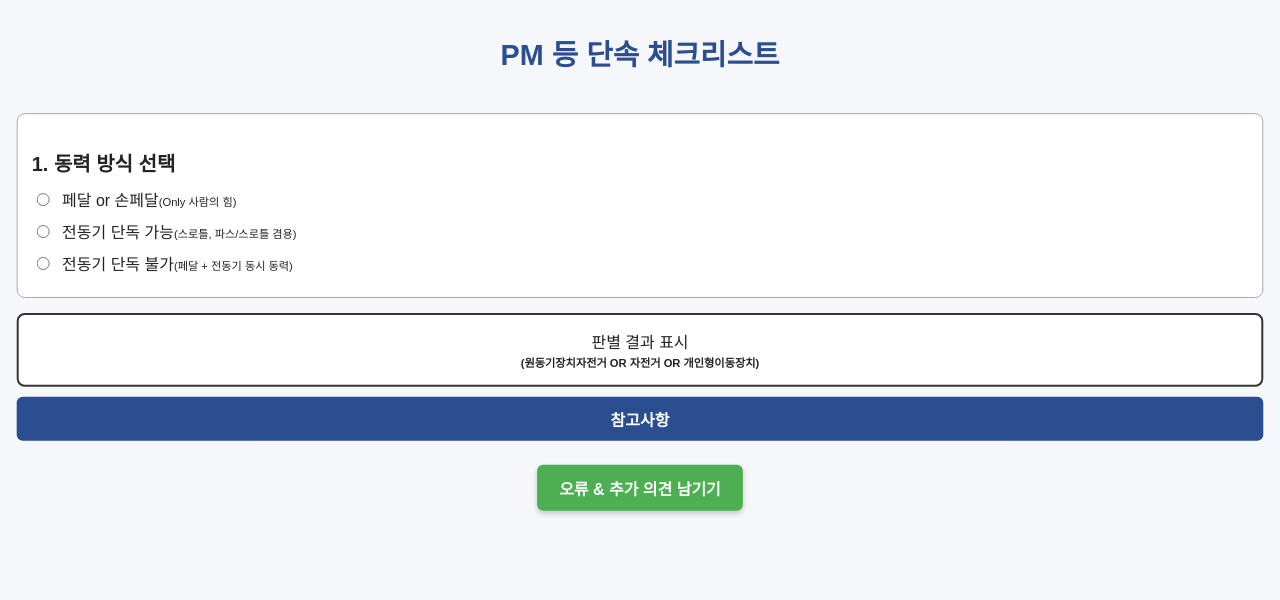
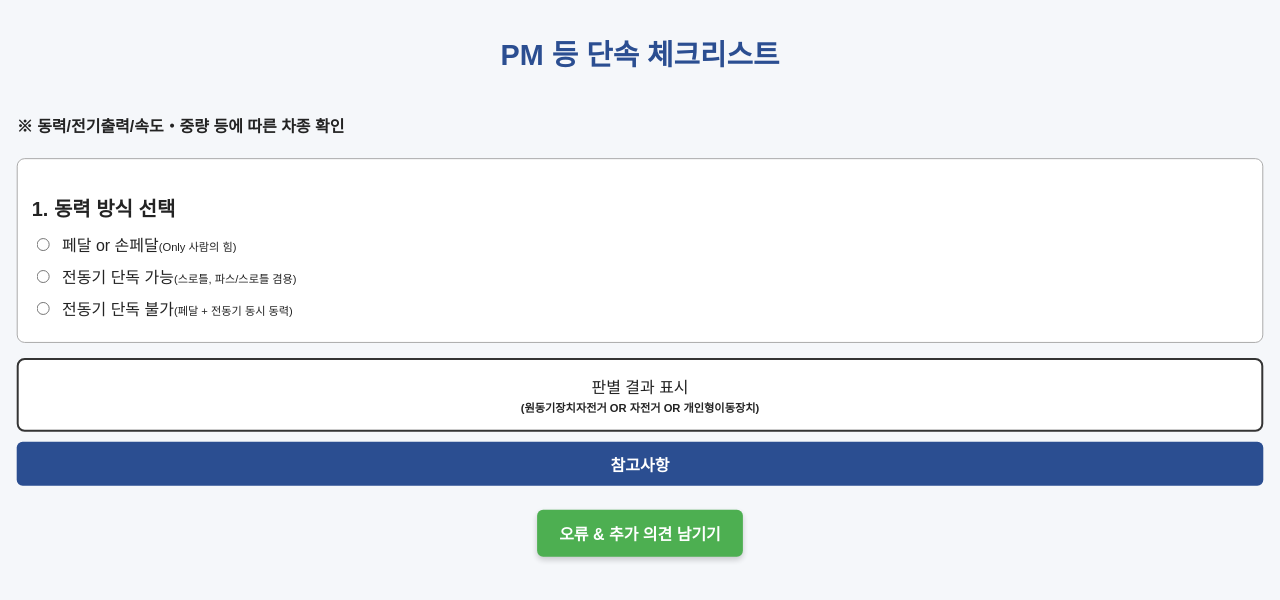
Before and after one commit to bandit1397/twowheel_enforce_checklist, a plain HTML site: page index.html in a window 1280 px wide. Both pictures are taken after a click on the picture 640 px from the left and 400 px from the top of the page. Drawn offline with Linux system fonts and the light colour scheme.

Commit message:
Update index.html

```diff
--- a/index.html
+++ b/index.html
@@ -91,6 +91,8 @@
 <h2 style="text-align:center; margin-top:0; padding:1rem 0; font-size:1.8rem;">
     PM 등 단속 체크리스트
 </h2>
+
+<h4>※ 동력/전기출력/속도‧중량 등에 따른 차종 확인</h4>
 
 <div class="section">
   <h3>1. 동력 방식 선택</h3>
```
